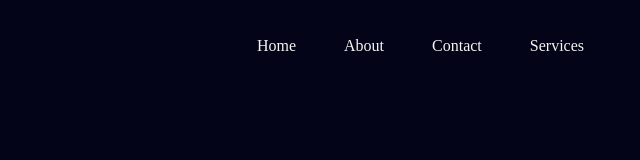
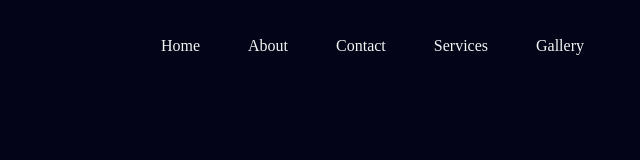
Before and after one commit to rahulrajanand19/Project-1, a plain HTML site: page index.html in a window 1280 px wide. Shown: the full height of the page, 640-1280 px from the left. Drawn offline with Linux system fonts and the light colour scheme.

Commit message:
alter something

```diff
--- a/index.html
+++ b/index.html
@@ -16,6 +16,7 @@
       <a href="">About</a>
       <a href="">Contact</a>
       <a href="">Services</a>
+      <a href="">Gallery</a>
     </div>
   </nav>
 
```
